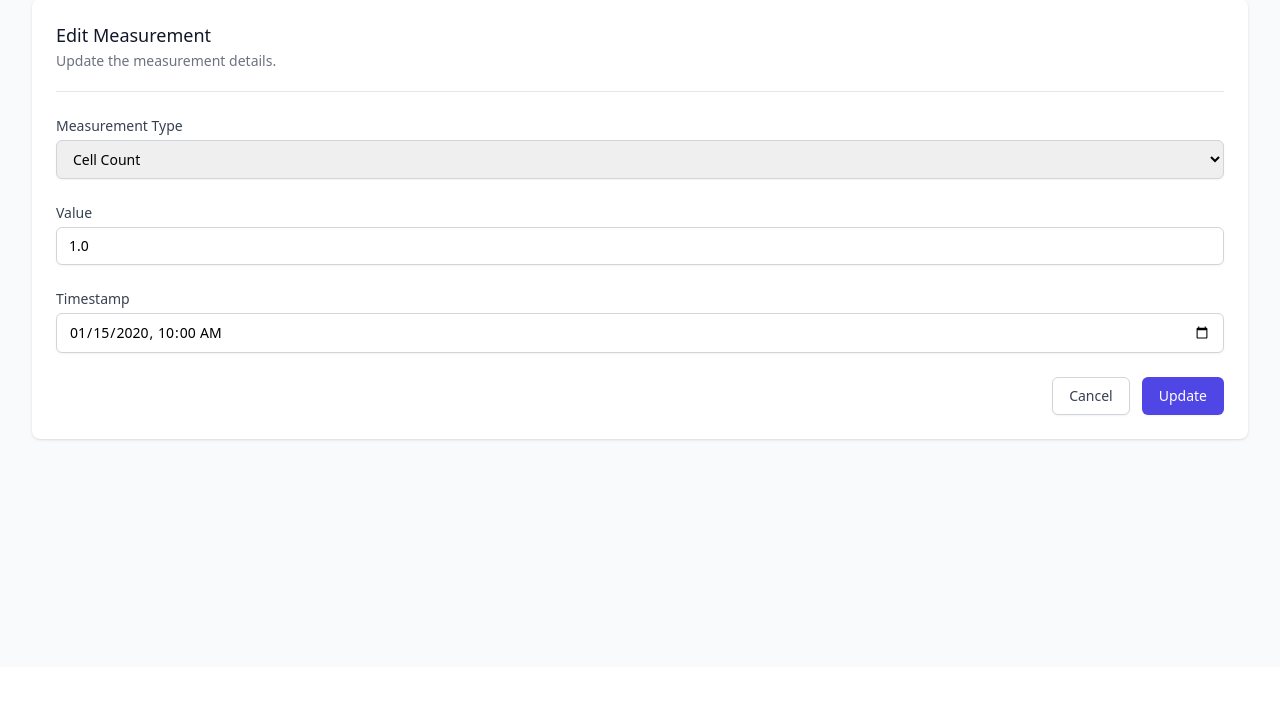
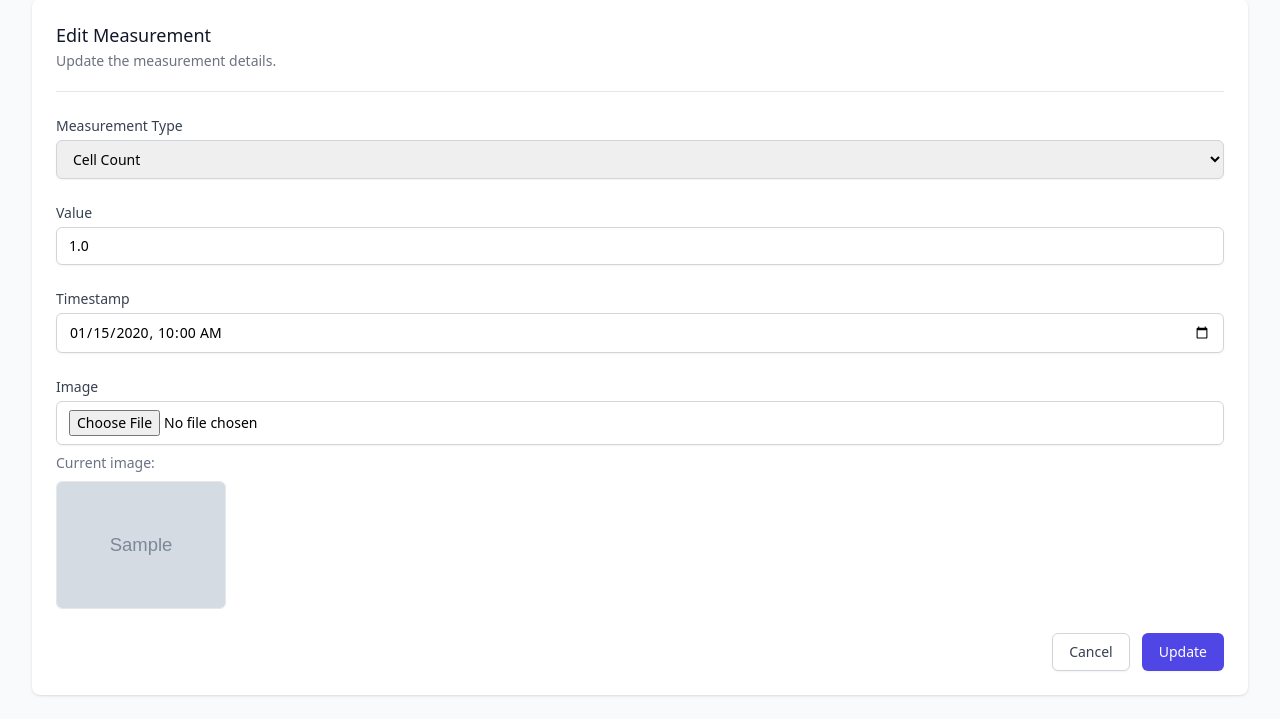
Before and after one commit to matisiekpl/bioplatform, a Django app: page /measurements/1/update/ in a window 1280 px wide. Shown: the part 133-852 px from the top of the page. Before the commit the page ends 574 px from the top, so only its background shows below. Run offline with Django 4.2, Linux system fonts and the light colour scheme; a user stored in the database is signed in; tables that the repository leaves empty hold one stand-in row (values such as "Sample post"); grey boxes marked "Sample" are stand-in pictures; some libraries are stand-ins or nearby versions.

Commit message:
feat: add image upload functionality to Measurement model and update related forms and templates

```diff
--- a/bioplatform/settings.py
+++ b/bioplatform/settings.py
@@ -11,6 +11,7 @@ https://docs.djangoproject.com/en/4.2/ref/settings/
 """
 
 from pathlib import Path
+import os
 
 # Build paths inside the project like this: BASE_DIR / 'subdir'.
 BASE_DIR = Path(__file__).resolve().parent.parent
@@ -118,6 +119,10 @@ USE_TZ = True
 
 STATIC_URL = "static/"
 
+# Media files (User uploaded files)
+MEDIA_URL = '/media/'
+MEDIA_ROOT = os.path.join(BASE_DIR, 'media')
+
 # Default primary key field type
 # https://docs.djangoproject.com/en/4.2/ref/settings/#default-auto-field
 
--- a/bioplatform/urls.py
+++ b/bioplatform/urls.py
@@ -18,9 +18,15 @@ Including another URLconf
 from django.contrib import admin
 from django.urls import path, include
 from django.views.generic import RedirectView
+from django.conf import settings
+from django.conf.urls.static import static
 
 urlpatterns = [
     path("admin/", admin.site.urls),
     path("", RedirectView.as_view(url="teams/")),
     path("", include("core.urls")),
 ]
+
+# Serve media files in development
+if settings.DEBUG:
+    urlpatterns += static(settings.MEDIA_URL, document_root=settings.MEDIA_ROOT)
--- a/core/forms.py
+++ b/core/forms.py
@@ -59,7 +59,7 @@ class ExperimentForm(forms.ModelForm):
 class MeasurementForm(forms.ModelForm):
     class Meta:
         model = Measurement
-        fields = ['type', 'value', 'timestamp']
+        fields = ['type', 'value', 'timestamp', 'image']
         widgets = {
             'type': forms.Select(attrs={
                 'class': 'mt-1 block w-full border border-gray-300 rounded-md shadow-sm py-2 px-3 focus:outline-none focus:ring-indigo-500 focus:border-indigo-500 sm:text-sm'
@@ -72,6 +72,10 @@ class MeasurementForm(forms.ModelForm):
                 'class': 'mt-1 block w-full border border-gray-300 rounded-md shadow-sm py-2 px-3 focus:outline-none focus:ring-indigo-500 focus:border-indigo-500 sm:text-sm',
                 'type': 'datetime-local'
             }),
+            'image': forms.FileInput(attrs={
+                'class': 'mt-1 block w-full border border-gray-300 rounded-md shadow-sm py-2 px-3 focus:outline-none focus:ring-indigo-500 focus:border-indigo-500 sm:text-sm',
+                'accept': 'image/*'
+            }),
         }
 
     def __init__(self, *args, **kwargs):
--- a/core/models.py
+++ b/core/models.py
@@ -66,6 +66,7 @@ class Measurement(models.Model):
     type = models.CharField(max_length=20, choices=Type.choices)
     value = models.FloatField()
     timestamp = models.DateTimeField()
+    image = models.ImageField(upload_to='measurement_images/', blank=True, null=True)
     created_by = models.ForeignKey(User, on_delete=models.CASCADE, related_name="measurements")
     experiment = models.ForeignKey(Experiment, on_delete=models.CASCADE, related_name="measurements")
     created_at = models.DateTimeField(auto_now_add=True)
--- a/core/templates/core/measurements/measurement_form.html
+++ b/core/templates/core/measurements/measurement_form.html
@@ -40,7 +40,7 @@ Add Measurement - {{ experiment.name }}
         </p>
     </div>
 
-    <form method="post" class="mt-6 space-y-6">
+    <form method="post" class="mt-6 space-y-6" enctype="multipart/form-data">
         {% csrf_token %}
 
         <div>
@@ -67,6 +67,20 @@ Add Measurement - {{ experiment.name }}
             {% endif %}
         </div>
 
+        <div>
+            <label for="{{ form.image.id_for_label }}" class="block text-sm font-medium text-gray-700">Image</label>
+            {{ form.image }}
+            {% if form.image.errors %}
+            <p class="mt-2 text-sm text-red-600">{{ form.image.errors }}</p>
+            {% endif %}
+            {% if form.instance.image %}
+            <div class="mt-2">
+                <p class="text-sm text-gray-500">Current image:</p>
+                <img src="{{ form.instance.image.url }}" alt="Measurement image" class="mt-2 h-32 object-contain border border-gray-200 rounded-md">
+            </div>
+            {% endif %}
+        </div>
+
         <div class="flex justify-end">
             <a href="{% url 'measurement_list' experiment_id=experiment.id %}"
                 class="mr-3 bg-white py-2 px-4 border border-gray-300 rounded-md shadow-sm text-sm font-medium text-gray-700 hover:bg-gray-50 focus:outline-none focus:ring-2 focus:ring-offset-2 focus:ring-indigo-500">
--- a/core/templates/core/measurements/measurement_list.html
+++ b/core/templates/core/measurements/measurement_list.html
@@ -58,6 +58,11 @@
                         <p class="mt-1 text-xs text-gray-400">
                             Measured at: {{ measurement.timestamp|date:"F j, Y H:i" }} | Added by: {{ measurement.created_by.name }}
                         </p>
+                        {% if measurement.image %}
+                        <div class="mt-2">
+                            <img src="{{ measurement.image.url }}" alt="Measurement image" class="h-24 object-contain border border-gray-200 rounded-md">
+                        </div>
+                        {% endif %}
                     </div>
                     <div class="ml-4 flex-shrink-0 flex space-x-4">
                         <a href="{% url 'measurement_update' pk=measurement.id %}" class="text-indigo-600 hover:text-indigo-900">
--- a/pyproject.toml
+++ b/pyproject.toml
@@ -8,4 +8,5 @@ dependencies = [
     "awsebcli>=3.23.2",
     "django>=4.2.20",
     "django-auth>=0.1.9",
+    "pillow>=10.4.0",
 ]
```
Also changed, not shown: core/migrations/0003_measurement_image.py (added), 1 other file.
